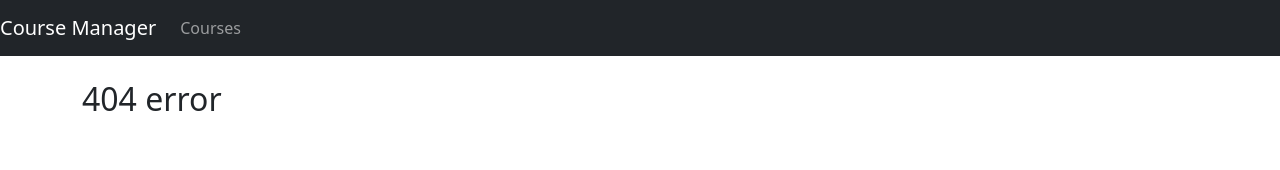
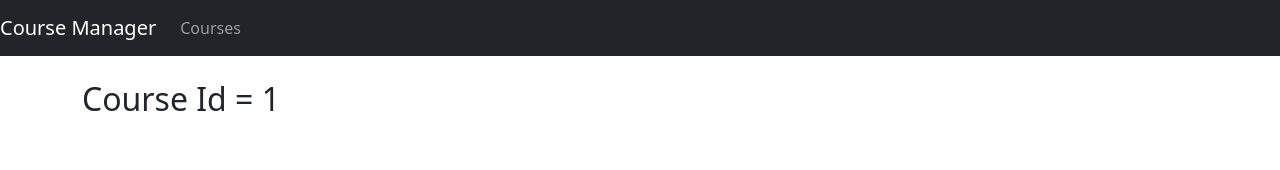
Before and after one commit to CristianoFIlho/angular-studying, an Angular app in the folder angular/aplication/aplication/: page /courses/info/1 in a window 1280 px wide. Before the commit this address had no page. Shown: the top 170 px of the page. Built offline with nearby package versions, Linux system fonts and the light colour scheme.

Commit message:
router id course

```diff
--- a/angular/aplication/aplication/src/app/components/componentlist.component.html
+++ b/angular/aplication/aplication/src/app/components/componentlist.component.html
@@ -16,9 +16,9 @@
       <th>Name</th>
       <th>Price</th>
       <th>Code</th>
-      <th>Options</th>
       <th>Release Date</th>
       <th>Rating</th>
+      <th>Options</th>
 
     </tr>
   </thead>
@@ -28,11 +28,12 @@
       <td> <img [src]="course.imageUrl" width="40px"></td>
       <td>{{course.name}}</td>
       <td>{{course.price}}</td>
-      <td>{{course.code | lowercase}}</td>d
+      <td>{{course.code | lowercase}}</td>
       <td>{{course.releaseDate | date: 'dd/MM/yyyy'}}</td>
       <td>
         <app-star [rating]="course.rating"></app-star>
       </td>
+      <a [routerLink]="['./info', course.id]" class="btn btn-primary">Edit</a>
     </tr>
   </tbody>
 </table>
--- /dev/null
+++ b/angular/aplication/aplication/src/app/components/course-info.component.html
@@ -0,0 +1 @@
+<h2>Course Id = {{courseId}}</h2>
--- /dev/null
+++ b/angular/aplication/aplication/src/app/components/course-info.component.ts
@@ -0,0 +1,18 @@
+import { Component, OnInit } from "@angular/core";
+import { ActivatedRoute } from "@angular/router";
+
+@Component({
+    templateUrl: './course-info.component.html'
+})
+export class CourseInfoComponent implements OnInit{
+
+    courseId: number;
+
+    constructor(private  activatedRoute: ActivatedRoute) {
+
+    }
+
+    ngOnInit(): void{
+        this.courseId = +this.activatedRoute.snapshot.paramMap.get('id');
+    }
+}
```
Also changed, not shown: angular/aplication/aplication/src/app/app.module.ts (+8 -3 lines).
